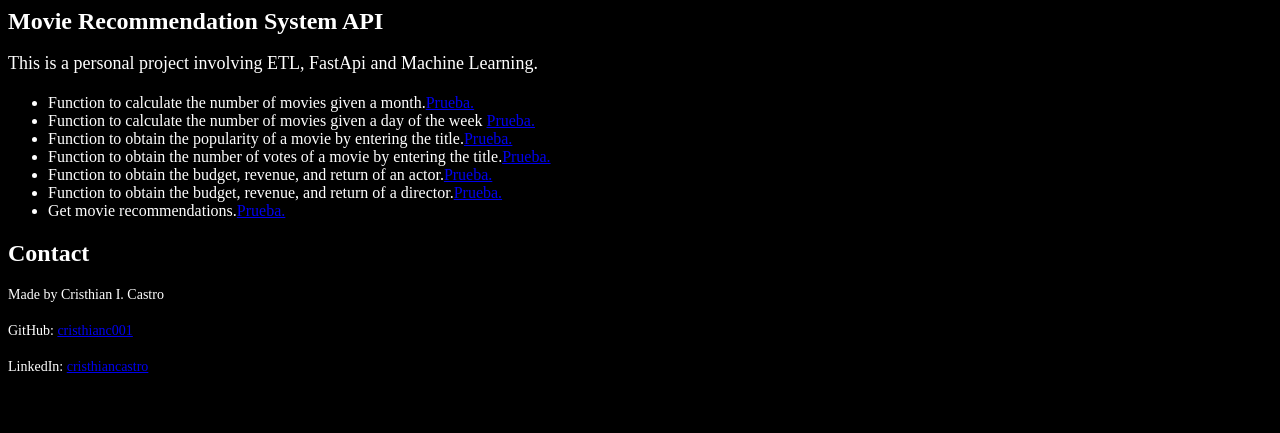
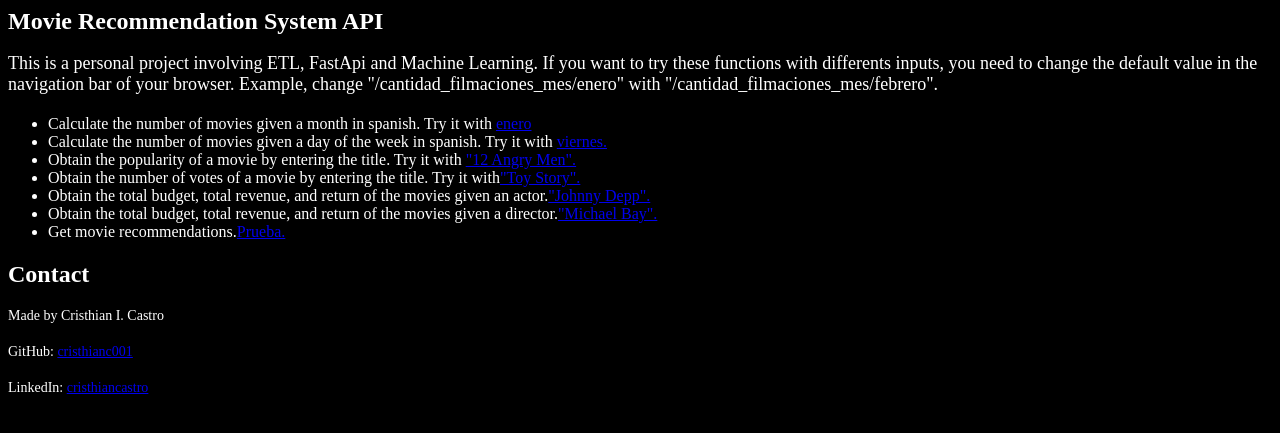
Before and after one commit to cristhianc001/Movie-Recommendation-System, a FastAPI app: page / in a window 1280 px wide. Shown: the top 433 px of the page. Run offline with FastAPI, Linux system fonts and the light colour scheme; parts of the project's set-up code (start-up, migrations or seed data) failed here and were passed over.

Commit message:
basic presentation for root done

```diff
--- a/templates/root.html
+++ b/templates/root.html
@@ -29,15 +29,18 @@
 </head>
 <body>
     <h1>Movie Recommendation System API</h1>
-    <p class="introduction">This is a personal project involving ETL, FastApi and Machine Learning.</p>
+    <p class="introduction">This is a personal project involving ETL, FastApi and Machine Learning.
+        If you want to try these functions with differents inputs, you need to change the default value in the navigation bar of
+        your browser. Example, change "/cantidad_filmaciones_mes/enero" with "/cantidad_filmaciones_mes/febrero".
+    </p>
     <div class="bullets">
         <ul>
-            <li>Function to calculate the number of movies given a month.<a href="/cantidad_filmaciones_mes/enero">Prueba.</a></li>
-            <li>Function to calculate the number of movies given a day of the week <a href="/cantidad_filmaciones_dia/viernes"> Prueba.</a></li>
-            <li>Function to obtain the popularity of a movie by entering the title.<a href="/cantidad_filmaciones_mes/enero">Prueba.</a></li>
-            <li>Function to obtain the number of votes of a movie by entering the title.<a href="/cantidad_filmaciones_mes/enero">Prueba.</a></li>
-            <li>Function to obtain the budget, revenue, and return of an actor.<a href="/cantidad_filmaciones_mes/enero">Prueba.</a></li>
-            <li>Function to obtain the budget, revenue, and return of a director.<a href="/cantidad_filmaciones_mes/enero">Prueba.</a></li>
+            <li>Calculate the number of movies given a month in spanish. Try it with <a href="/cantidad_filmaciones_mes/enero">enero</a></li>
+            <li>Calculate the number of movies given a day of the week in spanish. Try it with <a href="/cantidad_filmaciones_dia/viernes"> viernes.</a></li>
+            <li>Obtain the popularity of a movie by entering the title. Try it with <a href="/score_titulo/12angrymen">"12 Angry Men".</a></li>
+            <li>Obtain the number of votes of a movie by entering the title. Try it with<a href="/votos_titulo/toystory">"Toy Story".</a></li>
+            <li>Obtain the total budget, total revenue, and return of the movies given an actor.<a href="/get_actor/johnnydepp">"Johnny Depp".</a></li>
+            <li>Obtain the total budget, total revenue, and return of the movies given a director.<a href="/get_director/michaelbay">"Michael Bay".</a></li>
             <li>Get movie recommendations.<a href="/cantidad_filmaciones_mes/enero">Prueba.</a></li>
         </ul>
     </div>
```
